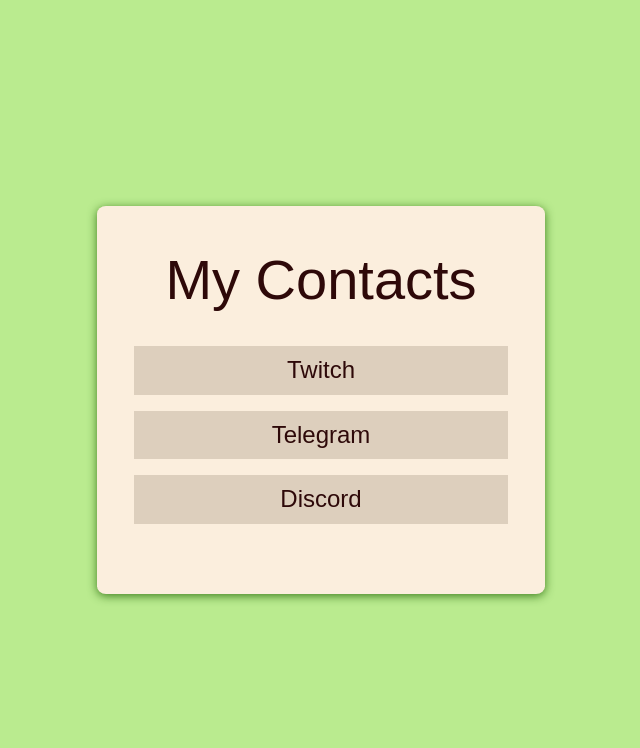
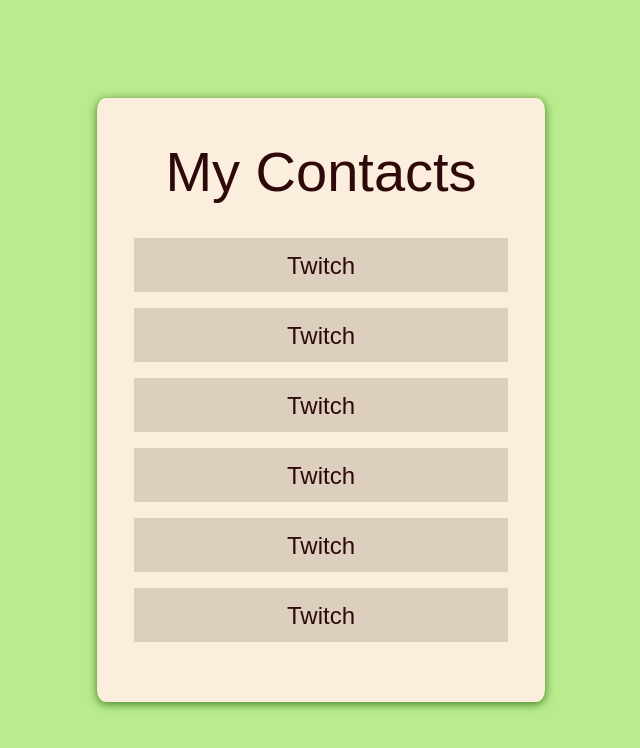
Before and after one commit to ThisIsInga/my_contacts_discord, a React (Vite) app in the folder my-contacts/: page / in a window 1280 px wide. Shown: the top 748 px of the page, without its empty margins (319-959 px from the left). Built offline with nearby package versions, Linux system fonts and the light colour scheme.

Commit message:
перенос части кода в компонент

```diff
--- a/my-contacts/src/App.css
+++ b/my-contacts/src/App.css
@@ -11,6 +11,7 @@
 .main_contacts {
   width: min(35%, 40rem);
   max-width: 90vw;
+  height: auto;
   border-radius: 2%;
   background-color: rgb(251, 238, 221);
   padding: 2rem 1rem;
@@ -24,59 +25,3 @@
   color: rgb(46, 9, 9);
   /* text-shadow: 0 0 5px rgba(0, 0, 0, 0.318) */
 }
-
-.block_contacts {
-  cursor: pointer;
-  width: 90%;
-  height: 15%;
-  padding: 0.75rem;
-  background-color: rgb(221, 207, 189);
-  margin: 0.75rem auto 1rem auto;
-  transition: width ease 0.5s, background-color ease 0.5s, box-shadow ease 0.5s;
-}
-
-.block_contacts:hover{
-  width: 100%;
-  box-shadow: 0 2px 10px rgba(175, 136, 111, 0.838)
-}
-
-.block_contacts p {
-  font-size: clamp(1rem, 2vw, 1.5rem);
-  color: rgb(46, 9, 9);
-  transition: color ease 0.5s;
-  display: block; /* чтобы ссылка занимала всю область */
-}
-
-.block_contacts p:hover {
-  color: rgb(100, 50, 50); /* добавляем эффект при наведении */
-}
-
-.block_contacts:hover {
-  background-color: rgb(200, 186, 168); /* эффект при наведении на блок */
-}
-
-.contact_text {
-  position: relative;
-  display: flex;
-  justify-content: center;
-  align-items: center;
-  min-height: 2rem;
-  padding: 0.5rem 0;
-}
-
-.contact_text span {
-  transition: opacity ease 0.5s;
-  position: absolute;
-  left: 50%;
-  top: 50%;
-  transform: translate(-50%, -60%);
-  white-space: nowrap;
-}
-
-.text_visible {
-  opacity: 1;
-}
-
-.text_hidden {
-  opacity: 0;
-}
--- a/my-contacts/src/App.tsx
+++ b/my-contacts/src/App.tsx
@@ -1,54 +1,22 @@
 import './App.css'
-import {useState} from "react";
+import Block from "./components/block/Block.tsx";
 
 function App() {
-  const [isHovered, setIsHovered] = useState(false);
-
   return (
     <>
       <section className="background">
         <section className="main_contacts">
           <h2>My Contacts</h2>
-          <a href="https://www.twitch.tv/f1shf1ssh" target="_blank">
-            <section className="block_contacts">
-              <p
-                onMouseEnter={() => setIsHovered(true)}
-                onMouseLeave={() => setIsHovered(false)}
-                className="contact_text"
-              >
-                <span className={isHovered ? "text_visible" : "text_hidden"}>@f1shf1ssh</span>
-                <span className={!isHovered ? "text_visible" : "text_hidden"}>Twitch</span>
-              </p>
-            </section>
-          </a>
-          <a href="https://t.me/this_is_inga" target="_blank">
-            <section className="block_contacts">
-              <p
-                onMouseEnter={() => setIsHovered(true)}
-                onMouseLeave={() => setIsHovered(false)}
-                className="contact_text"
-              >
-                <span className={isHovered ? "text_visible" : "text_hidden"}>@This_Is_Inga</span>
-                <span className={!isHovered ? "text_visible" : "text_hidden"}>Telegram</span>
-              </p>
-            </section>
-          </a>
-          <a href="https://discord.com/users/this_is_inga" target="_blank">
-            <section className="block_contacts">
-              <p
-                onMouseEnter={() => setIsHovered(true)}
-                onMouseLeave={() => setIsHovered(false)}
-                className="contact_text"
-              >
-                <span className={isHovered ? "text_visible" : "text_hidden"}>@this_is_inga</span>
-                <span className={!isHovered ? "text_visible" : "text_hidden"}>Discord</span>
-              </p>
-            </section>
-          </a>
+          <Block/>
+          <Block/>
+          <Block/>
+          <Block/>
+          <Block/>
+          <Block/>
         </section>
       </section>
     </>
   )
 }
 
-export default App
+export default App;
--- /dev/null
+++ b/my-contacts/src/components/block/Block.css
@@ -0,0 +1,55 @@
+.block_contacts {
+  cursor: pointer;
+  width: 90%;
+  max-height: 10%;
+  padding: 0.75rem;
+  background-color: rgb(221, 207, 189);
+  margin: 0.75rem auto 1rem auto;
+  transition: width ease 0.5s, background-color ease 0.5s, box-shadow ease 0.5s;
+}
+
+.block_contacts:hover{
+  width: 100%;
+  box-shadow: 0 2px 10px rgba(175, 136, 111, 0.838)
+}
+
+.block_contacts p {
+  font-size: clamp(1rem, 2vw, 1.5rem);
+  color: rgb(46, 9, 9);
+  transition: color ease 0.5s;
+  display: block; /* чтобы ссылка занимала всю область */
+}
+
+.block_contacts p:hover {
+  color: rgb(100, 50, 50); /* добавляем эффект при наведении */
+}
+
+.block_contacts:hover {
+  background-color: rgb(200, 186, 168); /* эффект при наведении на блок */
+}
+
+.contact_text {
+  position: relative;
+  display: flex;
+  justify-content: center;
+  align-items: center;
+  min-height: 2rem;
+  padding: 0.5rem 0;
+}
+
+.contact_text span {
+  transition: opacity ease 0.5s;
+  position: absolute;
+  left: 50%;
+  top: 50%;
+  transform: translate(-50%, -50%);
+  white-space: nowrap;
+}
+
+.text_visible {
+  opacity: 1;
+}
+
+.text_hidden {
+  opacity: 0;
+}
--- /dev/null
+++ b/my-contacts/src/components/block/Block.tsx
@@ -0,0 +1,25 @@
+import './Block.css'
+import {useState} from "react";
+
+function Block() {
+  const [isHovered, setIsHovered] = useState(false);
+
+  return (
+    <>
+      <a href="https://www.twitch.tv/f1shf1ssh" target="_blank">
+            <section className="block_contacts">
+              <p
+                onMouseEnter={() => setIsHovered(true)}
+                onMouseLeave={() => setIsHovered(false)}
+                className="contact_text"
+              >
+                <span className={isHovered ? "text_visible" : "text_hidden"}>@f1shf1ssh</span>
+                <span className={!isHovered ? "text_visible" : "text_hidden"}>Twitch</span>
+              </p>
+            </section>
+        </a>
+    </>
+  )
+}
+
+export default Block;
```
